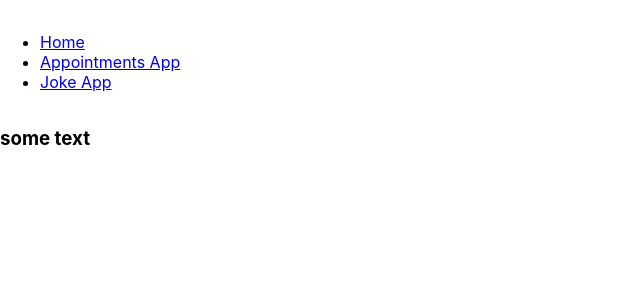
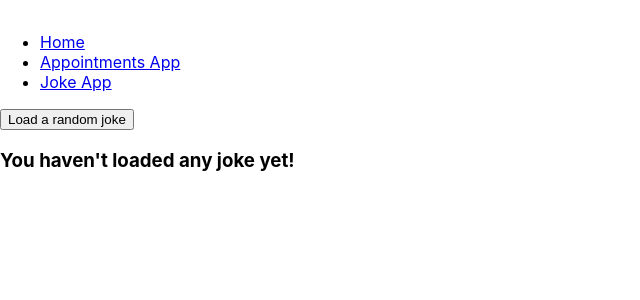
Before and after one commit to GersonEC/training-react-tdd, a React (Create React App) app: page /joke in a window 1280 px wide. Shown: the top 300 px of the page, without its empty margins (0-640 px from the left). Built offline with nearby package versions, Linux system fonts and the light colour scheme.

Commit message:
Create JokeGenerator as Joke container.

```diff
--- a/src/components/Joke.tsx
+++ b/src/components/Joke.tsx
@@ -1,5 +1,5 @@
 interface JokeProps {
-  text: string;
+  text: string | null;
 }
 
 export function Joke(props: JokeProps) {
--- /dev/null
+++ b/src/containers/JokeGenerator.tsx
@@ -0,0 +1,38 @@
+import axios from "axios";
+import { useState } from "react";
+import { Joke } from "../components/Joke";
+
+export function JokeGenerator() {
+  const [state, setState] = useState({
+    joke: null,
+    loading: false,
+  });
+  const { joke, loading } = state;
+
+  const loadJoke = async () => {
+    setState((prevState) => ({
+      ...prevState,
+      loading: true,
+    }));
+    const {
+      data: {
+        value: { joke },
+      },
+    } = await axios.get("https://api.icndb.com/jokes/random");
+    setState((prevState) => ({
+      ...prevState,
+      loading: false,
+      joke,
+    }));
+  };
+  return (
+    <div>
+      <button type="button" onClick={loadJoke}>
+        Load a random joke
+      </button>
+      {!joke && !loading && <h3>You haven't loaded any joke yet!</h3>}
+      {loading && <h3>Loading...</h3>}
+      {joke && !loading && <Joke text={joke} />}
+    </div>
+  );
+}
--- a/src/pages/JokeApp.tsx
+++ b/src/pages/JokeApp.tsx
@@ -1,5 +1,5 @@
-import { Joke } from "../components/Joke";
+import { JokeGenerator } from "../containers/JokeGenerator";
 
 export function JokeApp() {
-  return <Joke text="some text" />;
+  return <JokeGenerator />;
 }
```
Also changed, not shown: 1 other file (tests, documents, lock files or other folders).
